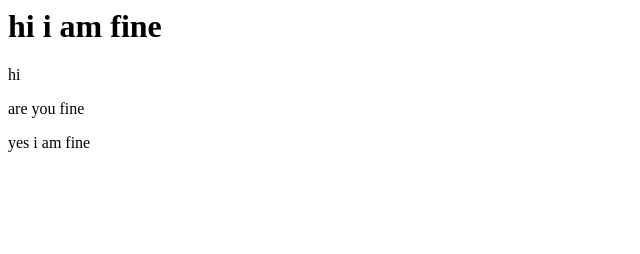
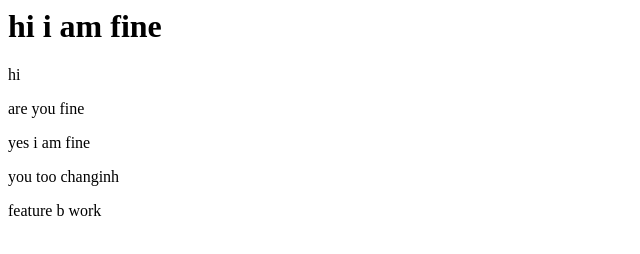
Before and after one commit to 32pankaj/my-newpreo, a plain HTML site: page index.html in a window 1280 px wide. Shown: the whole page, without its empty margins (0-640 px from the left). Drawn offline with Linux system fonts and the light colour scheme.

Commit message:
chanaged index by B

```diff
--- a/index.html
+++ b/index.html
@@ -4,4 +4,7 @@
 <p>hi</p>
 <p>are you fine</>
 <p> yes i am fine</p>
+<p> you too changinh</p>
+<p> feature b work</>
+
 </html>
```
